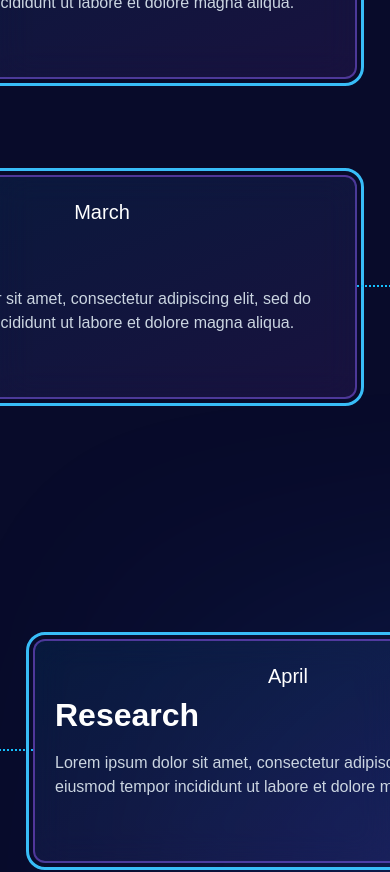
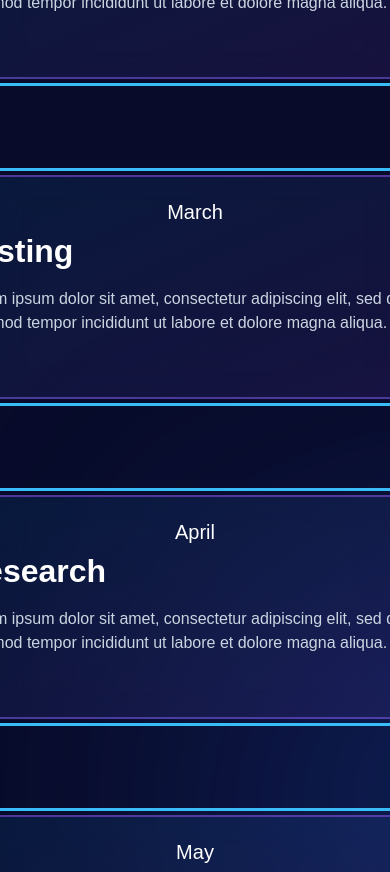
Before and after one commit to tharaka-mts/NFT-Marketplace-app, a React (Vite) app: page / in a window 390 px wide. Shown: the part 4660-5532 px from the top of the page. Built offline with nearby package versions, Linux system fonts and the light colour scheme; a web font is replaced by a local one.

Commit message:
style: roadmap mobile responsive

```diff
--- a/src/containers/Roadmap.jsx
+++ b/src/containers/Roadmap.jsx
@@ -12,27 +12,27 @@ const Roadmap = () => {
           For crypto-collectibles
         </p>
       </div>
-      <div className="md:flex flex-row relative">
+      <div className="lg:flex flex-wrap justify-center relative">
         <BackgroundBubble className="bottom-1/4 -right-12 blur-[160px]" />
-        <div className="basis-1/2 relative mt-12 z-40">
+        <div className="lg:basis-1/2 basis-0 relative mt-12 z-40">
           {roadMapData1.map((item, index) => (
-            <div key={index} className="flex items-center justify-between">
+            <div key={index} className="flex items-center lg:justify-between justify-center">
               <RoadMapCard
                 className="my-12 outline outline-offset-4 outline-sky-400 rounded-xl"
                 month={item.month}
                 title={item.title}
                 desc={item.description}
               />
-              <div className="border-t-2 border-dotted border-lightBlue h-1 w-full" />
-              <div className="absolute right-[-0.9em] h-[30px] w-[30px] rounded-full bg-lightBlue" />
+              <div className="border-t-2 border-dotted border-lightBlue h-1 w-full lg:block hidden" />
+              <div className="absolute lg:block hidden right-[-0.9em] h-[30px] w-[30px] rounded-full bg-lightBlue" />
             </div>
           ))}
         </div>
-        <div className="basis-1/2 relative mt-36 z-40">
+        <div className="lg:basis-1/2 basis-0 relative lg:mt-36 z-40">
           {roadMapData2.map((item, index) => (
-            <div key={index} className="flex items-center justify-end">
-              <div className="absolute left-[-0.9em] h-[30px] w-[30px] rounded-full bg-lightBlue" />
-              <div className="border-t-2 border-dotted border-lightBlue h-1 w-full" />
+            <div key={index} className="flex items-center lg:justify-end justify-center">
+              <div className="absolute lg:block hidden left-[-0.9em] h-[30px] w-[30px] rounded-full bg-lightBlue" />
+              <div className="border-t-2 border-dotted border-lightBlue h-1 w-full lg:block hidden" />
               <RoadMapCard
                 className="my-12 outline outline-offset-4 outline-sky-400 rounded-xl"
                 month={item.month}
```
